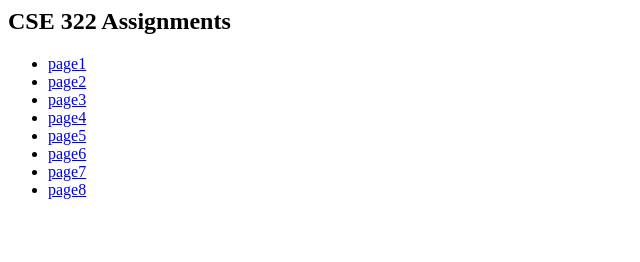
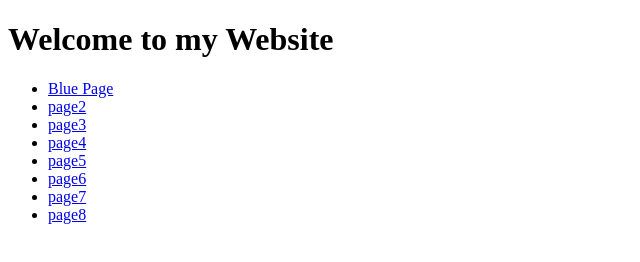
Before and after one commit to Ryguard9521/Ryguad9521.github.io, a plain HTML site: page index.html in a window 1280 px wide. Shown: the whole page, without its empty margins (0-640 px from the left). Drawn offline with Linux system fonts and the light colour scheme.

Commit message:
Update index.html

```diff
--- a/index.html
+++ b/index.html
@@ -1,6 +1,10 @@
-<h2>CSE 322 Assignments</h2>
+<!DOCTYPE html>
+<html>
+  <body>
+    <title>My Space</title>
+<h1>Welcome to my Website</h1>
 <ul>
-  <li><a href="page1.html">page1</a>
+  <li><a href="bluepage.html">Blue Page</a>
   <li><a href="page2.html">page2</a>
   <li><a href="page3.html">page3</a>
   <li><a href="page4.html">page4</a>
@@ -9,3 +13,6 @@
   <li><a href="page7.html">page7</a>
   <li><a href="page8.html">page8</a>
 </ul>
+
+  </body>
+</html>
```
